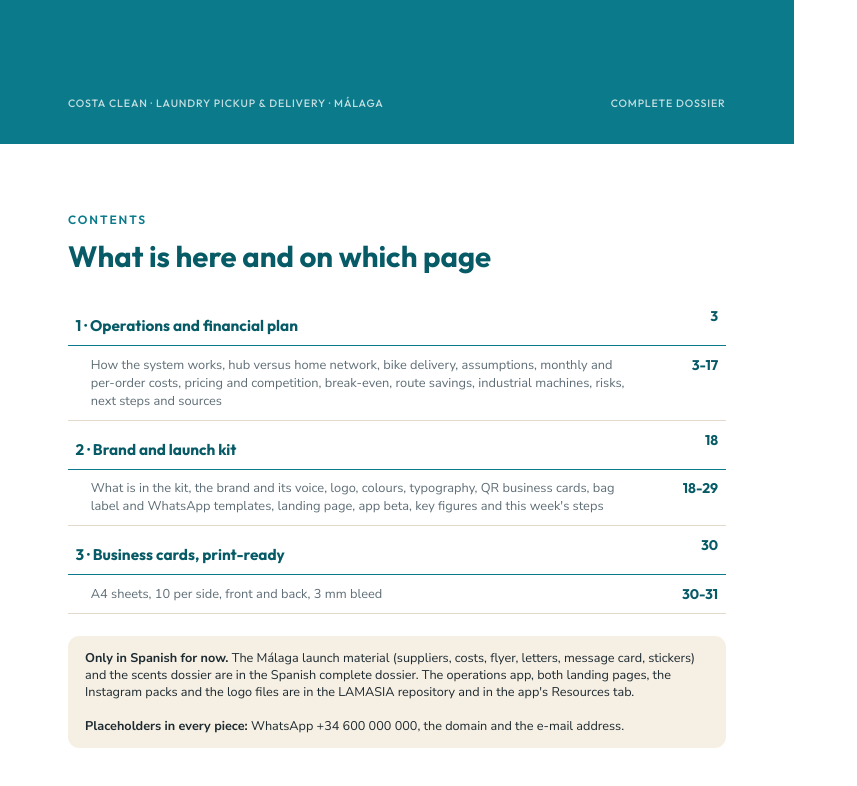
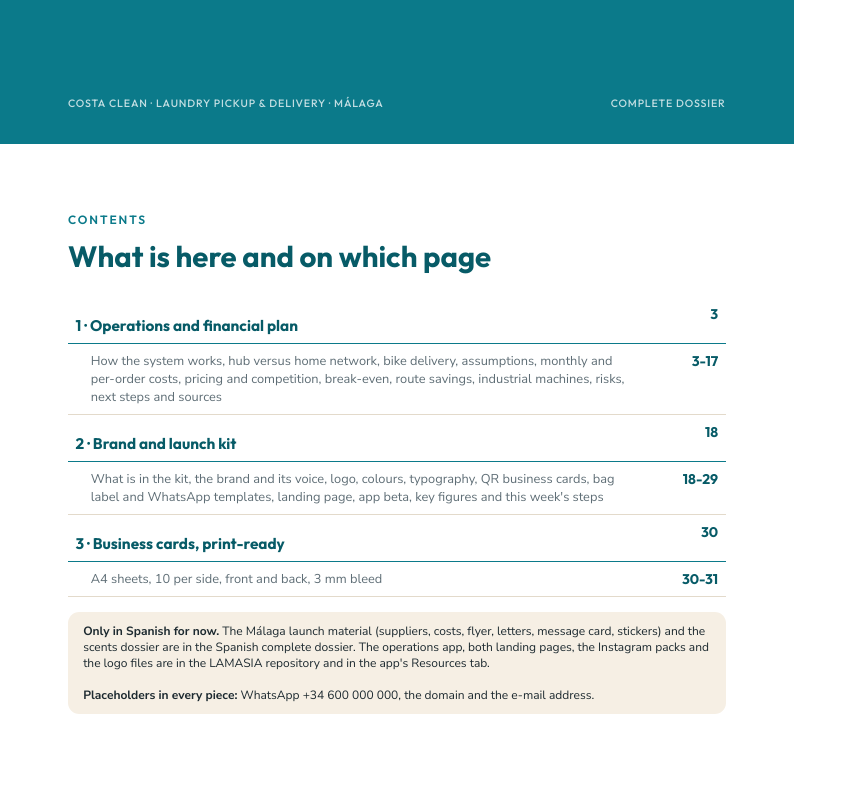
Before and after one commit to eldaddyofm-afk/LAMASIA, a plain HTML site: page brand/en/cover-dossier.html in a window 1280 px wide. Shown: the part 979-1765 px from the top of the page, without its empty margins (0-857 px from the left). Drawn offline with Linux system fonts and the light colour scheme.

Commit message:
Dossier completo: ajuste del índice
Co-Authored-By: Claude Fable 5.1 <noreply@anthropic.com>
Claude-Session: https://claude.ai/code/session_01HDvr5QkVXuRhhH2868xGcA

```diff
--- a/brand/en/cover-dossier.html
+++ b/brand/en/cover-dossier.html
@@ -7,11 +7,11 @@
 .mar { background:var(--mar); color:#fff } h1 { font-family:Outfit; font-size:40pt; font-weight:800; line-height:1.05; margin:0; max-width:160mm }
 h2 { font-family:Outfit; font-size:22pt; font-weight:700; color:var(--maro); margin:0 0 6mm }
 .ey { font-family:Outfit; font-size:9pt; letter-spacing:.16em; text-transform:uppercase; font-weight:600; color:var(--mar); margin-bottom:3mm } .mar .ey { color:var(--sol) }
-table { width:100%; border-collapse:collapse; font-size:10.5pt } td { padding:2.6mm 2mm; border-bottom:1px solid var(--linea); vertical-align:top } td.n { text-align:right; font-family:Outfit; font-weight:700; color:var(--maro); white-space:nowrap; width:22mm }
+table { width:100%; border-collapse:collapse; font-size:10.5pt } td { padding:2.1mm 2mm; border-bottom:1px solid var(--linea); vertical-align:top } td.n { text-align:right; font-family:Outfit; font-weight:700; color:var(--maro); white-space:nowrap; width:22mm }
 td.sec { font-family:Outfit; font-weight:700; font-size:11.5pt; color:var(--maro); padding-top:5mm; border-bottom:1.5px solid var(--mar) }
 td.sub { padding-left:6mm; color:var(--bruma); font-size:9.6pt }
 .foot { position:absolute; bottom:9mm; left:18mm; right:18mm; display:flex; justify-content:space-between; font-family:Outfit; font-size:8pt; letter-spacing:.08em; text-transform:uppercase; color:var(--bruma) } .mar .foot { color:rgba(255,255,255,.75) }
-.note { background:var(--arena); border-radius:3mm; padding:3.5mm 4.5mm; font-size:9.5pt; margin-top:6mm }
+.note { background:var(--arena); border-radius:3mm; padding:3mm 4mm; font-size:9pt; margin-top:4mm }
 </style></head><body>
 <div class="page mar">
   <img src="logo-horizontal-blanco.svg" style="width:112mm;margin-top:30mm">
```
Also changed, not shown: brand/portada-dossier.html (+2 -2 lines), 3 other files.
